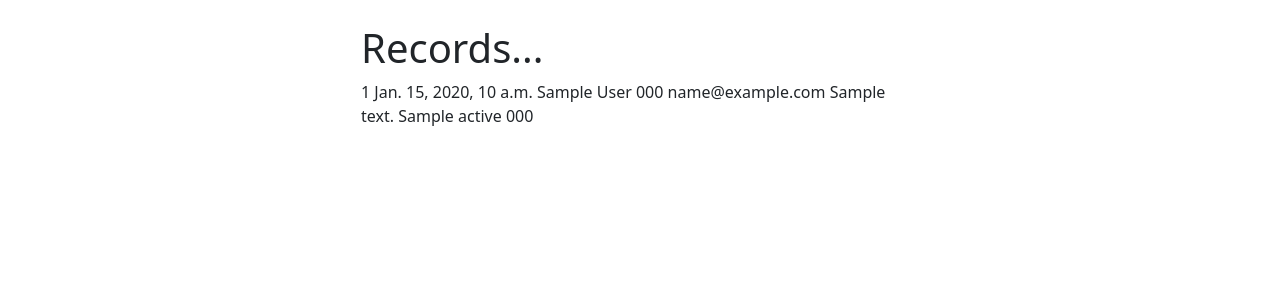
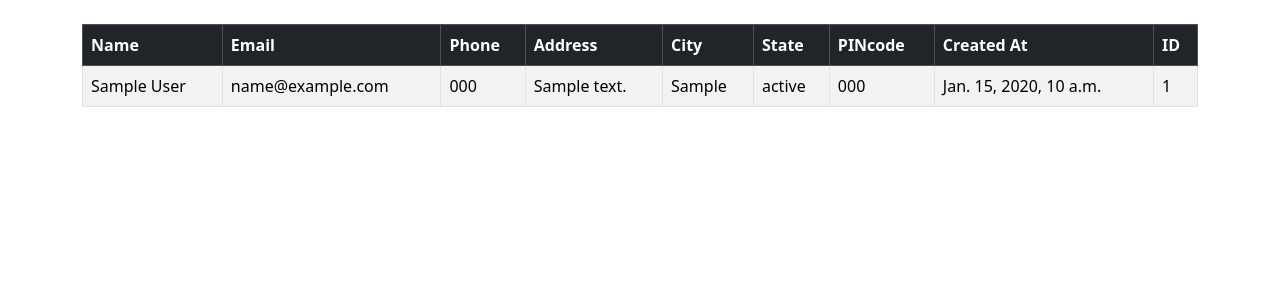
Before and after one commit to adistrim/django-CRM, a Django app: page / in a window 1280 px wide. Shown: the part 56-356 px from the top of the page. Run offline with Django 5.2, Linux system fonts and the light colour scheme; a user stored in the database is signed in; tables that the repository leaves empty hold one stand-in row (values such as "Sample post").

Commit message:
added a bootstrap table in the home page (UI enhancement

```diff
--- a/website/templates/home.html
+++ b/website/templates/home.html
@@ -2,31 +2,49 @@
 
 {% block content %}
 
-<div class="col-md-6 offset-md-3">
+
 
 {% if user.is_authenticated %}
 
-<h1>Records...</h1>
+<table class="table table-striped table-hover table-bordered">
+  <thead class='table-dark'>
+    <tr>
+      <th scope="col">Name</th>
+      <th scope="col">Email</th>
+      <th scope="col">Phone</th>
+      <th scope="col">Address</th>
+      <th scope="col">City</th>
+      <th scope="col">State</th>
+      <th scope="col">PINcode</th>
+      <th scope="col">Created At</th>
+      <th scope="col">ID</th>
+    </tr>
+  </thead>
+  <tbody>
 
-  {% if records %}
+      {% if records %}
     {% for record in records %}
-    {{ record.id }}
-    {{ record.created_at }}
-    {{ record.first_name }}
-    {{ record.last_name }}
-    {{ record.phone }}
-    {{ record.email }}
-    {{ record.address }}
-    {{ record.city }}
-    {{ record.state }}
-    {{ record.zipcode }}
-    <br />
-    <br />
+    <tr>
+      <td>{{ record.first_name }} {{ record.last_name }}</td>
+      <td>{{ record.email }}</td>
+      <td>{{ record.phone }}</td>
+      <td>{{ record.address }}</td>
+      <td>{{ record.city }}</td>
+      <td>{{ record.state }}</td>
+      <td>{{ record.zipcode }}</td>
+      <td>{{ record.created_at }}</td>
+      <td>{{ record.id }}</td>
     {% endfor %}
+    </tr>
 
   {% endif %}
+    </tr>
+  </tbody>
+</table>
 
 {% else %}
+
+<div class="col-md-6 offset-md-3">
 
 <h1>Login</h1>
 <br />
```
